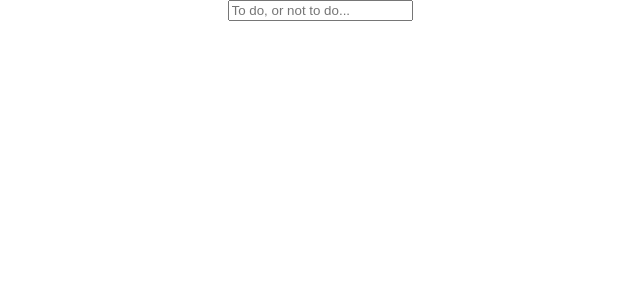
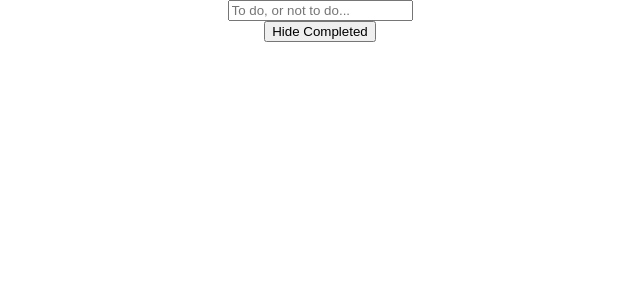
Before and after one commit to normancroan/react-dolist, a React (Create React App) app: page / in a window 1280 px wide. Shown: the top 300 px of the page, without its empty margins (320-960 px from the left). Built offline with nearby package versions, Linux system fonts and the light colour scheme.

Commit message:
added ability to show/hide completed todos

```diff
--- /dev/null
+++ b/src/actions/filters.js
@@ -0,0 +1,6 @@
+//TOGGLE HIDE COMPLETED
+export const toggleHideCompleted = () => {
+    return {
+        type: 'TOGGLE_HIDE_COMPLETED'
+    }
+}
--- /dev/null
+++ b/src/components/FilterTodos.js
@@ -0,0 +1,17 @@
+import React from "react";
+import { connect } from "react-redux";
+import { toggleHideCompleted } from "../actions/filters";
+
+const FilterTodos = props => (
+	<div>
+		<button onClick={() => props.dispatch(toggleHideCompleted())}>
+			{props.filters.hideCompleted ? "Show All" : "Hide Completed"}
+		</button>
+	</div>
+);
+
+const mapStateToProps = state => ({
+	filters: state.filters
+});
+
+export default connect(mapStateToProps)(FilterTodos);
--- a/src/components/TodoList.js
+++ b/src/components/TodoList.js
@@ -1,17 +1,20 @@
 import React from "react";
 import Todo from "./Todo";
 import AddTodo from "./AddTodo";
+import FilterTodos from "./FilterTodos";
 import { connect } from "react-redux";
+import selectTodos from '../selectors/todos';
 
 const TodoList = props => (
 	<div>
 		{props.todos.map(todo => <Todo key={todo.id} {...todo} />)}
-		<AddTodo />
+        <AddTodo />
+        <FilterTodos />
 	</div>
 );
 
 const mapStateToProps = state => ({
-	todos: state.todos
+	todos: selectTodos(state.todos, state.filters.hideCompleted)
 });
 
 export default connect(mapStateToProps)(TodoList);
--- /dev/null
+++ b/src/reducers/filters.js
@@ -0,0 +1,13 @@
+const filtersReducerDefaultState = { hideCompleted: false };
+
+export default (state = filtersReducerDefaultState, action) => {
+	switch (action.type) {
+		case "TOGGLE_HIDE_COMPLETED":
+			return {
+				...state,
+				hideCompleted: !state.hideCompleted
+			};
+		default:
+			return state;
+	}
+};
--- /dev/null
+++ b/src/selectors/todos.js
@@ -0,0 +1,4 @@
+//Show incomplete todos
+export default (todos, hideCompleted = false) => {
+	return hideCompleted ? todos.filter(todo => !todo.isCompleted) : todos;
+};
--- a/src/store/configureStore.js
+++ b/src/store/configureStore.js
@@ -1,9 +1,11 @@
 import { createStore, combineReducers } from "redux";
 import todosReducer from "../reducers/todos";
+import filtersReducer from "../reducers/filters";
 
 export default () =>
 	createStore(
 		combineReducers({
-			todos: todosReducer
+			todos: todosReducer,
+			filters: filtersReducer
 		})
 	);
```
